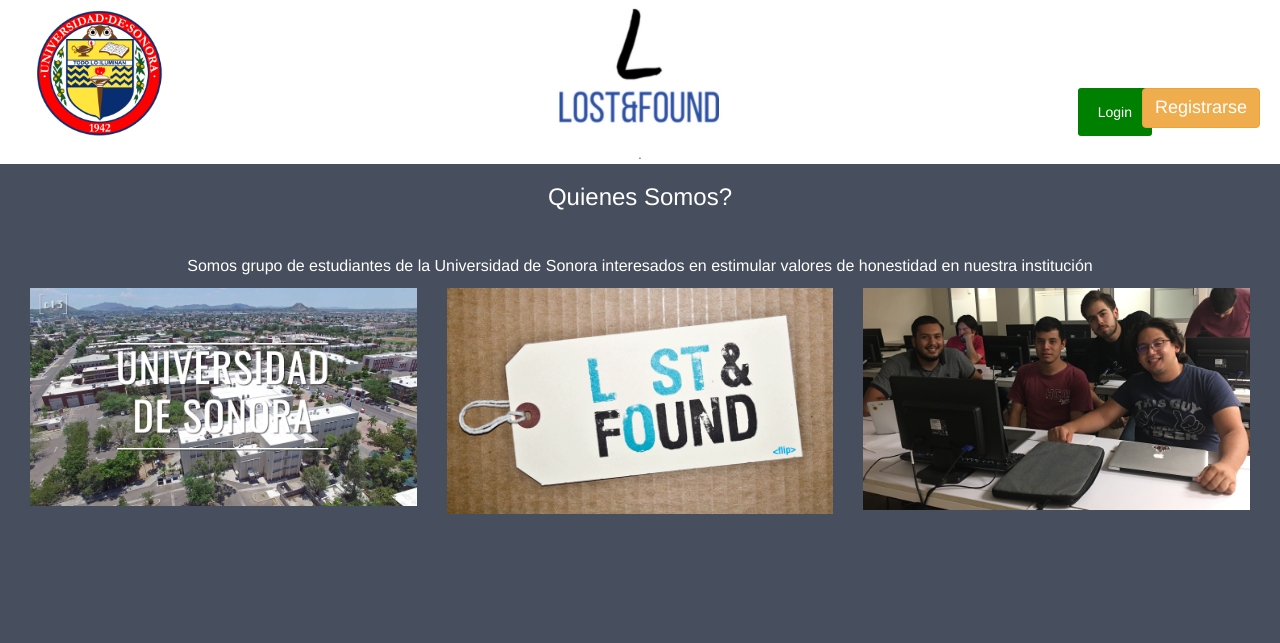
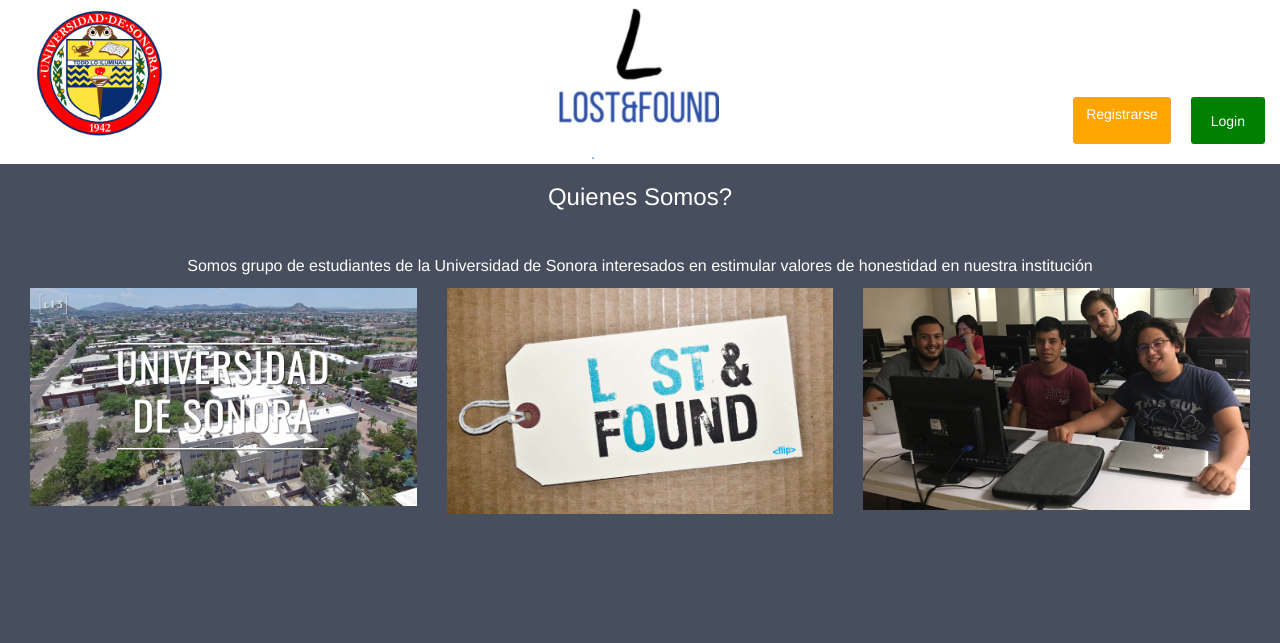
Before and after one commit to EBIR/lost-found, a PHP site: page /index.php in a window 1280 px wide. Shown: the top 643 px of the page. Run offline with PHP 8.4, Linux system fonts and the light colour scheme.

Commit message:
Corregi redimensionar login

```diff
--- a/style/style.css
+++ b/style/style.css
@@ -9,6 +9,7 @@
 .container {
     position: relative
     top:40%	;
+    width:100%;
 }
 
 body{
@@ -141,6 +142,7 @@
     border-radius: 10px;
     box-sizing: border-box;
 }
+
 .boton{
     background-color: #4CAF50;
     border: none;
@@ -149,7 +151,7 @@
     text-align: center;
     display: inline-block;
     font-size: 16px;
-    font-family: cursive;
+    /*font-family: cursive;*/
     text-decoration-color: white;
     margin: 4px 2px;
     cursor: pointer;
@@ -379,21 +381,20 @@
 
 
 
-.botonlogin{
-  position:absolute;
-  color:white;
-  background-color: green;
-  border-radius: 3px;
-  width:auto;
-  right:10%;
-  top:10%;
+.botonlogin, .registrar{
+    margin-top: -6ch;
+    position: relative;
+    color: white;
+    background-color: green;
+    border-radius: 3px;
+    width: auto;
+    float: right;
+    margin-left: 20px;
+    display:flex;
+    height:6ch!important;
+
 }
+.registrar{
 
-.registrar{
-    position: absolute;
-    top:10%;
-    right: 20px;
-    font-size: 18px;
-    color:white;
-    width:auto;
+  background-color: orange;
 }
```
